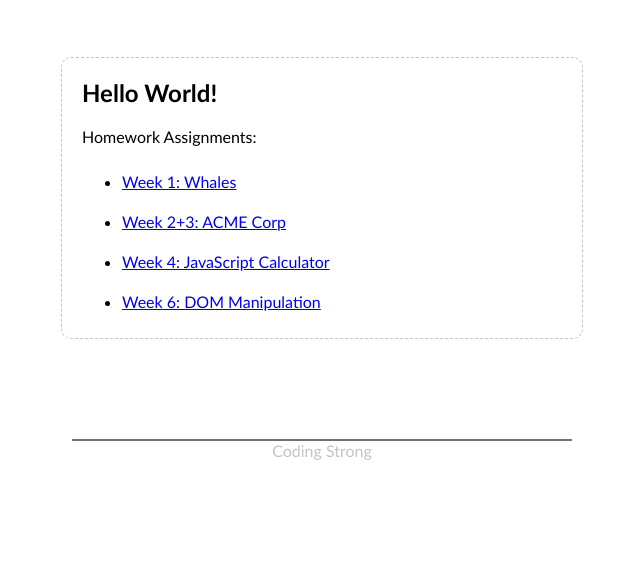
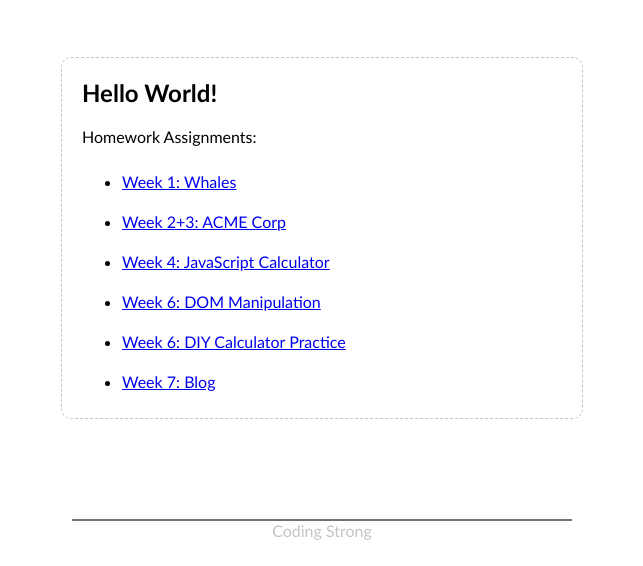
Before and after one commit to jennshumann/fewd-34, a plain HTML site: page index.html in a window 1280 px wide. Shown: the part 234-800 px from the top of the page, without its empty margins (318-961 px from the left). Drawn offline with Linux system fonts and the light colour scheme.

Commit message:
linking hw

```diff
--- a/index.html
+++ b/index.html
@@ -86,6 +86,8 @@
     <li><a href= "week2/homework/index.html">Week 2+3: ACME Corp</a></li>
     <li><a href= "week4/homework/index.html">Week 4: JavaScript Calculator</a></li>
     <li><a href="file:///Users/jshumann/GitHub/fewd-34/dom-manipulation.html">Week 6: DOM Manipulation</a></li>
+    <li><a href= "DIYCalc.html">Week 6: DIY Calculator Practice</a></li>
+    <li><a href= "week7/Blog.html">Week 7: Blog</a></li>
   </ul>
 </main>
 <footer>
```
